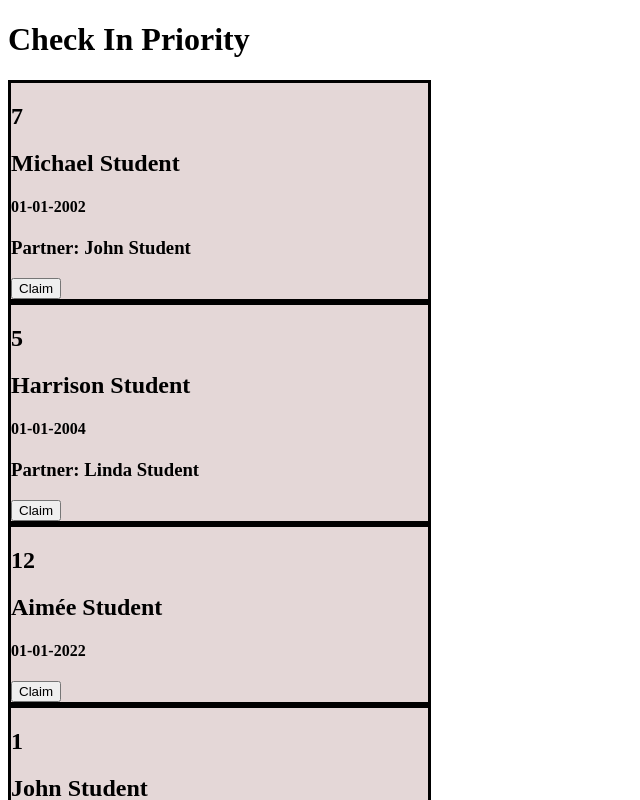
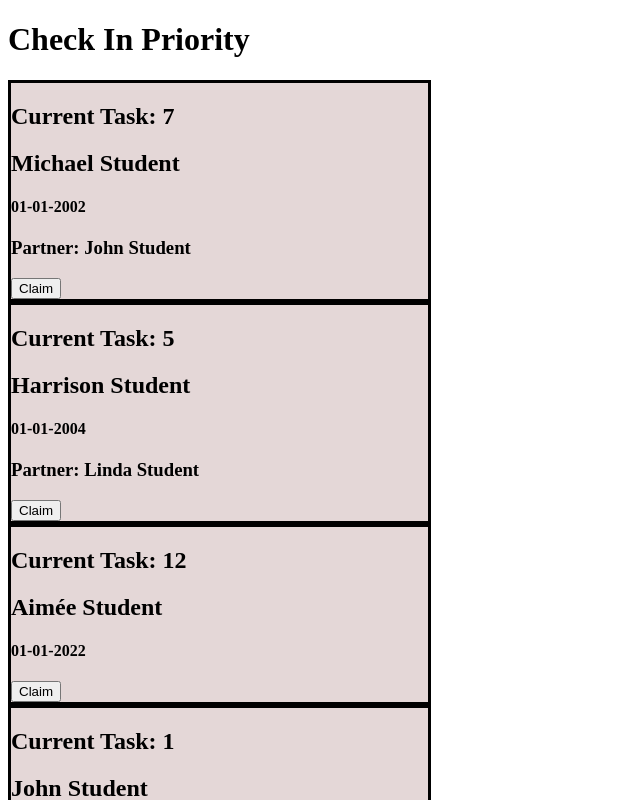
Before and after one commit to nc-john-hutcheon/inty-dev-play, a React (Vite) app: page / in a window 1280 px wide. Shown: the top 800 px of the page, without its empty margins (0-640 px from the left). Built offline with nearby package versions, Linux system fonts and the light colour scheme.

Commit message:
adds completed checkins to completed tab and updates priority card

```diff
--- a/src/Components/PriorityCheckInCard.jsx
+++ b/src/Components/PriorityCheckInCard.jsx
@@ -8,7 +8,7 @@ const PriorityCheckInCard = ({
 }) => {
   return (
     <section className="priority-checkin">
-      <h1>{student["current-task"]}</h1>
+      <h1>Current Task: {student["current-task"]}</h1>
       <h2>{student.name}</h2>
       <h4>{student["last-seen"]}</h4>
       {student.partner && <h3>Partner: {student.partner}</h3>}
```
